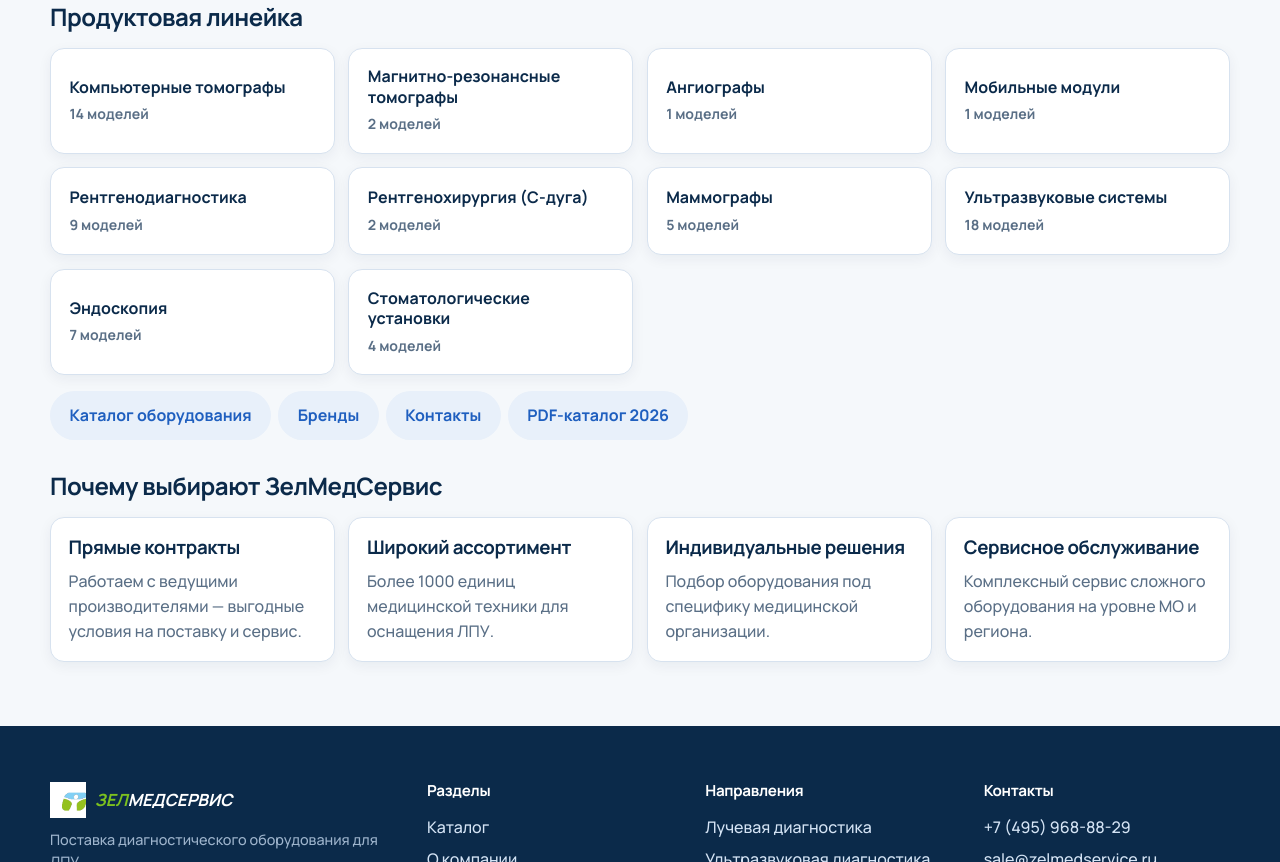
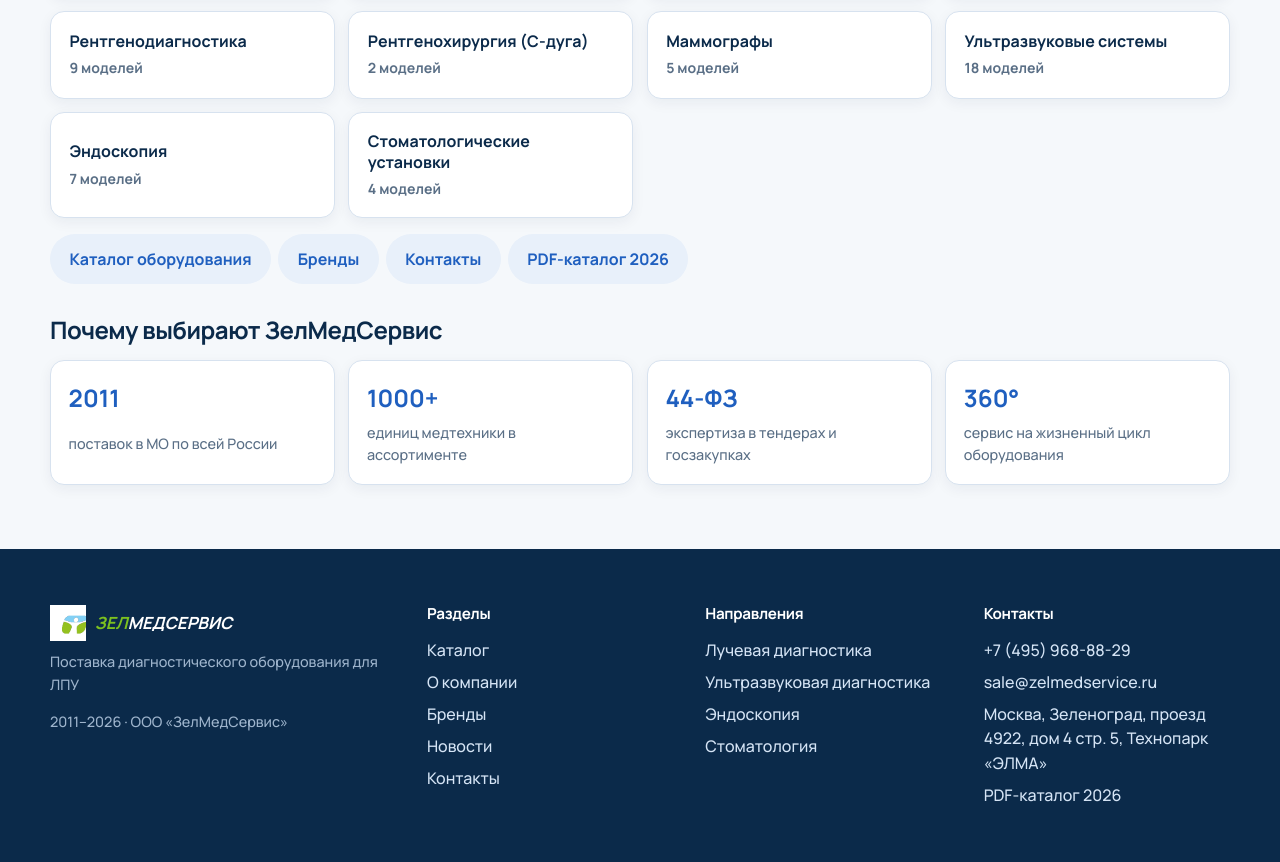
Before and after one commit to timofeyv68/zelmedservice, an Astro site: page /zelmedservice/company in a window 1280 px wide. Shown: the part 1737-2599 px from the top of the page. Built offline with nearby package versions, Linux system fonts and the light colour scheme; Astro itself is replaced by a stand-in of ours.

Commit message:
Move company stats into Why choose us and remove them from the top.

```diff
--- a/src/data/company.json
+++ b/src/data/company.json
@@ -21,29 +21,12 @@
     "Эндоскопические системы"
   ],
   "stats": [
-    { "value": "с 2011", "label": "поставок в МО по всей России" },
+    { "value": "2011", "label": "поставок в МО по всей России" },
     { "value": "1000+", "label": "единиц медтехники в ассортименте" },
     { "value": "44-ФЗ", "label": "экспертиза в тендерах и госзакупках" },
     { "value": "360°", "label": "сервис на жизненный цикл оборудования" }
   ],
-  "advantages": [
-    {
-      "title": "Прямые контракты",
-      "text": "Работаем с ведущими производителями — выгодные условия на поставку и сервис."
-    },
-    {
-      "title": "Широкий ассортимент",
-      "text": "Более 1000 единиц медицинской техники для оснащения ЛПУ."
-    },
-    {
-      "title": "Индивидуальные решения",
-      "text": "Подбор оборудования под специфику медицинской организации."
-    },
-    {
-      "title": "Сервисное обслуживание",
-      "text": "Комплексный сервис сложного оборудования на уровне МО и региона."
-    }
-  ],
+  "advantages": [],
   "contractTitle": "Контракт неопределённого объёма",
   "contractLead": "Сервисный контракт, включающий в себя перечень обязательных регламентных работ и перечень запасных частей, потребность в которых может возникнуть в рамках действия сервисного контракта.",
   "servicePoints": [
--- a/src/pages/company.astro
+++ b/src/pages/company.astro
@@ -47,15 +47,6 @@ const categories = getCategories();
         </ol>
       </div>
 
-      <div class="stats">
-        {company.stats.map((s) => (
-          <article class="stat card">
-            <strong>{s.value}</strong>
-            <span>{s.label}</span>
-          </article>
-        ))}
-      </div>
-
       <div class="about-block">
         <h2 class="block-title">О компании</h2>
         {company.about.map((p) => <p>{p}</p>)}
@@ -79,11 +70,11 @@ const categories = getCategories();
       </div>
 
       <h2 class="block-title">Почему выбирают ЗелМедСервис</h2>
-      <div class="adv">
-        {company.advantages.map((a) => (
-          <article class="card adv__item">
-            <h3>{a.title}</h3>
-            <p>{a.text}</p>
+      <div class="stats">
+        {company.stats.map((s) => (
+          <article class="stat card">
+            <strong>{s.value}</strong>
+            <span>{s.label}</span>
           </article>
         ))}
       </div>
@@ -205,7 +196,7 @@ const categories = getCategories();
   }
 
   .stats {
-    display: grid; grid-template-columns: repeat(4,1fr); gap: .85rem; margin: 0 0 2rem;
+    display: grid; grid-template-columns: repeat(4,1fr); gap: .85rem; margin-top: 1rem;
   }
   .stat { padding: 1.1rem; display:grid; gap:.35rem; }
   .stat strong { font-size: 1.5rem; color: var(--color-accent); }
@@ -251,17 +242,14 @@ const categories = getCategories();
   }
 
   .block-title { margin: 0 0 1rem; font-size: 1.5rem; }
-  .adv { display:grid; grid-template-columns: repeat(4,1fr); gap:.85rem; margin-top: 1rem; }
-  .adv__item { padding: 1.1rem; }
-  .adv__item p { color: var(--color-muted); margin:0; }
 
   @media (max-width: 1000px) {
-    .stats, .adv, .lineup__grid { grid-template-columns: 1fr 1fr; }
+    .stats, .lineup__grid { grid-template-columns: 1fr 1fr; }
     .stages__list { flex-wrap: wrap; }
     .stages__item { flex: 1 1 calc(50% - 0.65rem); }
   }
   @media (max-width: 640px) {
-    .stats, .adv, .lineup__grid { grid-template-columns: 1fr; }
+    .stats, .lineup__grid { grid-template-columns: 1fr; }
     .stages__item { flex: 1 1 100%; }
     .stages__bar { border-radius: 16px; min-height: 0; }
   }
```
